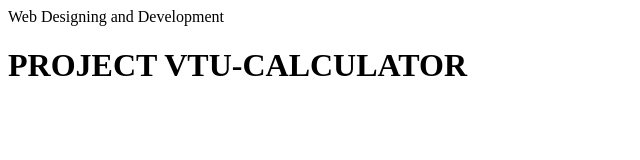
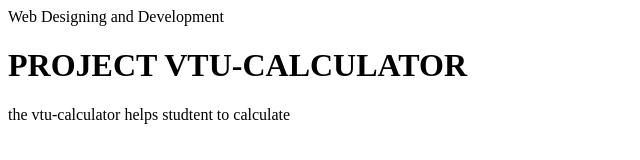
Before and after one commit to Meghahosur19/vtu-calculator, a plain HTML site: page index.html in a window 1280 px wide. Shown: the whole page, without its empty margins (0-640 px from the left). Drawn offline with Linux system fonts and the light colour scheme.

Commit message:
Update index.html

```diff
--- a/index.html
+++ b/index.html
@@ -8,5 +8,6 @@
     <body>
         <div class="block"></div>
         <h1>PROJECT VTU-CALCULATOR</h1>
+        <p>the vtu-calculator helps studtent to calculate</p>
     </body>
 </html>
```
